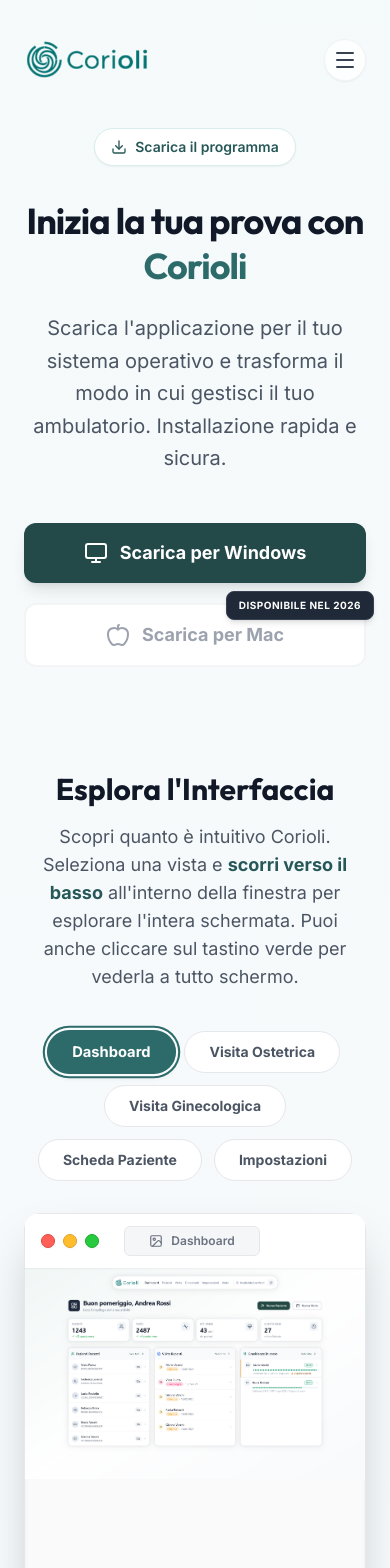
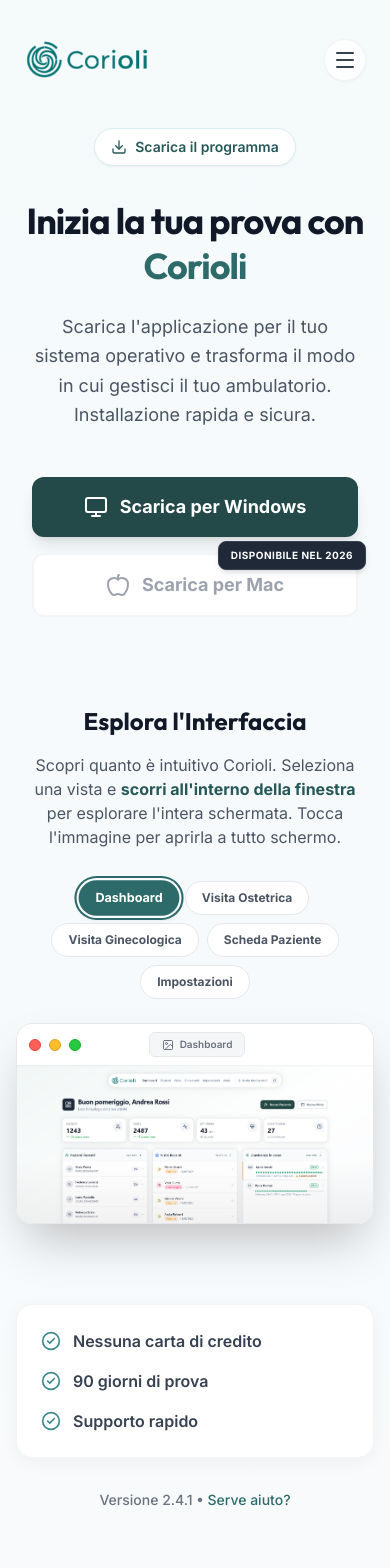
Before and after one commit to SpaceDesignItalia/Corioli-Website, a Next.js app: page /download in a window 390 px wide. Shown: the top 1568 px of the page. Built offline with nearby package versions, Linux system fonts and the light colour scheme.

Commit message:
fix mobile

```diff
--- a/src/app/download/page.tsx
+++ b/src/app/download/page.tsx
@@ -47,21 +47,21 @@
 
   return (
     <div className="pt-32 pb-24 bg-gradient-to-b from-brand-50/40 to-background min-h-screen flex flex-col items-center">
-      <div className="w-full max-w-[1400px] mx-auto px-6 md:px-12 flex flex-col items-center text-center">
+      <div className="w-full max-w-[1400px] mx-auto px-4 sm:px-6 md:px-12 flex flex-col items-center text-center">
 
         <div className="inline-flex items-center gap-2 px-4 py-2 rounded-full bg-white border border-brand-100 text-brand-700 text-sm font-semibold mb-8 shadow-sm">
           <Download size={16} /> Scarica il programma
         </div>
 
-        <h1 className="font-heading text-4xl md:text-5xl lg:text-6xl font-bold text-gray-900 mb-6 tracking-tight leading-tight">
+        <h1 className="font-heading text-4xl md:text-5xl lg:text-6xl font-bold text-gray-900 mb-6 tracking-tight leading-tight px-2">
           Inizia la tua prova con <span className="text-brand-600">Corioli</span>
         </h1>
 
-        <p className="text-xl text-gray-600 mb-12 leading-relaxed max-w-2xl">
+        <p className="text-lg sm:text-xl text-gray-600 mb-12 leading-relaxed max-w-2xl px-4">
           Scarica l'applicazione per il tuo sistema operativo e trasforma il modo in cui gestisci il tuo ambulatorio. Installazione rapida e sicura.
         </p>
 
-        <div className="flex flex-col sm:flex-row gap-5 mb-16 w-full max-w-2xl justify-center z-20">
+        <div className="flex flex-col sm:flex-row gap-4 sm:gap-5 mb-16 w-full max-w-2xl justify-center z-20 px-4">
           <button
             onClick={() => handleDownload('windows')}
             className="flex-1 bg-brand-800 text-white px-6 py-4 rounded-xl font-bold hover:bg-brand-950 transition-all shadow-lg hover:shadow-xl hover:-translate-y-1 flex items-center justify-center gap-3 group text-lg"
@@ -85,22 +85,22 @@
         </div>
 
         {/* INTERACTIVE GALLERY */}
-        <div className="w-full mt-10 relative">
+        <div className="w-full mt-6 sm:mt-10 relative">
 
-          <div className="text-center mb-10">
-            <h2 className="font-heading text-3xl font-bold text-gray-900 mb-4">Esplora l'Interfaccia</h2>
-            <p className="text-lg text-gray-600 max-w-2xl mx-auto">
-              Scopri quanto è intuitivo Corioli. Seleziona una vista e <strong className="text-brand-700">scorri verso il basso</strong> all'interno della finestra per esplorare l'intera schermata. Puoi anche cliccare sul tastino verde per vederla a tutto schermo.
+          <div className="text-center mb-8 sm:mb-10 px-4">
+            <h2 className="font-heading text-2xl sm:text-3xl font-bold text-gray-900 mb-4">Esplora l'Interfaccia</h2>
+            <p className="text-base sm:text-lg text-gray-600 max-w-2xl mx-auto">
+              Scopri quanto è intuitivo Corioli. Seleziona una vista e <strong className="text-brand-700">scorri all'interno della finestra</strong> per esplorare l'intera schermata. <span className="hidden sm:inline">Puoi anche cliccare sulla schermata per vederla a tutto schermo.</span><span className="sm:hidden">Tocca l'immagine per aprirla a tutto schermo.</span>
             </p>
           </div>
 
           {/* TABS */}
-          <div className="flex flex-wrap justify-center gap-3 mb-8 relative z-10">
+          <div className="flex flex-wrap justify-center gap-2 sm:gap-3 mb-6 sm:mb-8 relative z-10 px-2">
             {screenshots.map((screen) => (
               <button
                 key={screen.id}
                 onClick={() => setActiveTab(screen.id)}
-                className={`px-6 py-2.5 rounded-full text-sm font-bold transition-all duration-300 ${
+                className={`px-4 sm:px-6 py-2 sm:py-2.5 rounded-full text-xs sm:text-sm font-bold transition-all duration-300 ${
                   activeTab === screen.id
                   ? 'bg-brand-600 text-white shadow-md scale-105 ring-2 ring-brand-600 ring-offset-2 ring-offset-background'
                   : 'bg-white text-gray-600 hover:bg-brand-50 border border-gray-200 hover:border-brand-200 hover:text-brand-700'
@@ -112,9 +112,9 @@
           </div>
 
           {/* MOCKUP WINDOW CONTAINER (With Placeholder to prevent layout shift) */}
-          <div className="relative mx-auto w-full max-w-[1200px] group mt-4 h-[650px] md:h-[800px] lg:h-[850px]">
+          <div className="relative mx-auto w-full max-w-[1200px] group mt-4 aspect-video sm:aspect-auto sm:h-[600px] md:h-[750px] lg:h-[850px] px-2 sm:px-0">
 
-            {/* Scroll Indicator (shows on hover) - Nascosto in fullscreen */}
+            {/* Scroll Indicator (shows on hover) - Nascosto in fullscreen e su mobile */}
             {!isFullscreen && (
               <div className="absolute -right-16 top-1/2 -translate-y-1/2 hidden xl:flex flex-col items-center gap-2 text-gray-400 opacity-0 group-hover:opacity-100 transition-opacity duration-500">
                 <span className="text-xs font-bold tracking-widest uppercase rotate-90 mb-8 text-brand-500">Scorri</span>
@@ -125,10 +125,10 @@
             )}
 
             {/* Animation Wrapper */}
-            <div className={`transition-all duration-700 ease-[cubic-bezier(0.16,1,0.3,1)] ${
+            <div className={`transition-all duration-700 ease-[cubic-bezier(0.16,1,0.3,1)] origin-center ${
               isFullscreen
-              ? "fixed inset-0 z-[100] flex items-center justify-center p-2 sm:p-6 md:p-12"
-              : "absolute inset-0 z-10 flex items-center justify-center"
+              ? "fixed z-[100] flex items-center justify-center p-0 sm:p-6 md:p-12 top-1/2 left-1/2 w-[100dvh] h-[100dvw] -translate-x-1/2 -translate-y-1/2 rotate-90 landscape:top-0 landscape:left-0 landscape:w-full landscape:h-full landscape:translate-x-0 landscape:translate-y-0 landscape:rotate-0 sm:!top-0 sm:!left-0 sm:!w-full sm:!h-full sm:!translate-x-0 sm:!translate-y-0 sm:!rotate-0"
+              : "absolute z-10 flex items-center justify-center top-0 left-0 w-full h-full translate-x-0 translate-y-0 rotate-0"
             }`}>
 
               {/* Overlay background for fullscreen */}
@@ -142,17 +142,19 @@
               {/* Actual Window */}
               <div className={`relative flex flex-col w-full shadow-2xl transition-all duration-700 ease-[cubic-bezier(0.16,1,0.3,1)] overflow-hidden ${
                 isFullscreen
-                ? "max-w-[1600px] h-full max-h-[95vh] rounded-2xl"
+                ? "max-w-[1600px] h-full max-h-[100dvw] landscape:max-h-[100dvh] sm:!max-h-[95dvh] rounded-none sm:rounded-2xl"
                 : "max-w-[1200px] h-full rounded-2xl"
               }`}>
 
                 {/* Header: Traffic lights & Title */}
-                <div className="bg-white/95 backdrop-blur-md border border-gray-200 border-b-0 px-4 py-3 flex items-center gap-2 shadow-sm shrink-0 z-20">
-                  <div className="flex gap-2 group/lights items-center">
+                <div className={`bg-white/95 backdrop-blur-md border border-gray-200 border-b-0 px-3 sm:px-4 py-2 sm:py-3 flex items-center gap-2 shadow-sm shrink-0 z-20 transition-all ${
+                  isFullscreen ? 'rounded-none sm:rounded-t-2xl' : 'rounded-t-2xl'
+                }`}>
+                  <div className="flex gap-2 group/lights items-center shrink-0">
                     {/* Close Button (Red) */}
                     <button
                       onClick={() => setIsFullscreen(false)}
-                      className="w-3.5 h-3.5 rounded-full bg-[#FF5F56] border border-[#E0443E] flex items-center justify-center relative overflow-hidden focus:outline-none transition-all duration-300 hover:brightness-110 hover:scale-[1.2] active:scale-90 shadow-sm"
+                      className="w-3 h-3 sm:w-3.5 sm:h-3.5 rounded-full bg-[#FF5F56] border border-[#E0443E] flex items-center justify-center relative overflow-hidden focus:outline-none transition-all duration-300 hover:brightness-110 hover:scale-[1.2] active:scale-90 shadow-sm"
                       title="Chiudi"
                     >
                       <X size={8} strokeWidth={4} className="text-[#900000] opacity-0 group-hover/lights:opacity-100 transition-opacity" />
@@ -160,7 +162,7 @@
                     {/* Minimize Button (Yellow) */}
                     <button
                       onClick={() => setIsFullscreen(false)}
-                      className="w-3.5 h-3.5 rounded-full bg-[#FFBD2E] border border-[#DEA123] flex items-center justify-center relative overflow-hidden focus:outline-none transition-all duration-300 hover:brightness-110 hover:scale-[1.2] active:scale-90 shadow-sm"
+                      className="w-3 h-3 sm:w-3.5 sm:h-3.5 rounded-full bg-[#FFBD2E] border border-[#DEA123] flex items-center justify-center relative overflow-hidden focus:outline-none transition-all duration-300 hover:brightness-110 hover:scale-[1.2] active:scale-90 shadow-sm"
                       title="Riduci"
                     >
                       <Minus size={8} strokeWidth={5} className="text-[#995700] opacity-0 group-hover/lights:opacity-100 transition-opacity" />
@@ -168,7 +170,7 @@
                     {/* Fullscreen Button (Green) */}
                     <button
                       onClick={() => setIsFullscreen(!isFullscreen)}
-                      className="w-3.5 h-3.5 rounded-full bg-[#27C93F] border border-[#1AAB29] flex items-center justify-center relative overflow-hidden focus:outline-none transition-all duration-300 hover:brightness-110 hover:scale-[1.2] active:scale-90 shadow-sm"
+                      className="w-3 h-3 sm:w-3.5 sm:h-3.5 rounded-full bg-[#27C93F] border border-[#1AAB29] flex items-center justify-center relative overflow-hidden focus:outline-none transition-all duration-300 hover:brightness-110 hover:scale-[1.2] active:scale-90 shadow-sm"
                       title={isFullscreen ? "Esci da schermo intero" : "Schermo intero"}
                     >
                       {isFullscreen ? (
@@ -179,21 +181,23 @@
                     </button>
                   </div>
 
-                  <div className="flex-1 flex justify-center">
-                    <div className="bg-gray-100/80 text-gray-500 text-xs font-semibold px-6 py-1.5 rounded-md border border-gray-200 flex items-center gap-2 transition-colors hover:bg-gray-200 cursor-default">
-                      <ImageIcon size={14} />
-                      {screenshots.find(s => s.id === activeTab)?.label}
+                  <div className="flex-1 flex justify-center overflow-hidden px-2">
+                    <div className="bg-gray-100/80 text-gray-500 text-[10px] sm:text-xs font-semibold px-3 sm:px-6 py-1 sm:py-1.5 rounded-md border border-gray-200 flex items-center gap-1.5 sm:gap-2 transition-colors hover:bg-gray-200 cursor-default truncate max-w-full">
+                      <ImageIcon size={12} className="shrink-0 sm:w-3.5 sm:h-3.5" />
+                      <span className="truncate">{screenshots.find(s => s.id === activeTab)?.label}</span>
                     </div>
                   </div>
-                  <div className="w-16"></div> {/* Spacer for symmetry */}
+                  <div className="w-12 sm:w-16 shrink-0"></div> {/* Spacer for symmetry */}
                 </div>
 
                 {/* Window Content (Scrollable Area) */}
-                <div className="bg-[#FAFAFA] border border-gray-200 border-t-0 overflow-hidden relative shadow-inner flex-1 z-10">
+                <div className={`bg-[#FAFAFA] border border-gray-200 border-t-0 overflow-hidden relative shadow-inner flex-1 z-10 transition-all ${
+                  isFullscreen ? 'rounded-none sm:rounded-b-2xl' : 'rounded-b-2xl'
+                }`}>
                   {screenshots.map((screen) => (
                     <div
                       key={screen.id}
-                      className={`absolute inset-0 overflow-y-auto [&::-webkit-scrollbar]:w-2 [&::-webkit-scrollbar-track]:bg-transparent [&::-webkit-scrollbar-thumb]:bg-gray-300/80 [&::-webkit-scrollbar-thumb]:rounded-full hover:[&::-webkit-scrollbar-thumb]:bg-gray-400 transition-opacity duration-500 ${
+                      className={`absolute inset-0 overflow-auto [&::-webkit-scrollbar]:w-1.5 sm:[&::-webkit-scrollbar]:w-2 [&::-webkit-scrollbar]:h-1.5 sm:[&::-webkit-scrollbar]:h-2 [&::-webkit-scrollbar-track]:bg-transparent [&::-webkit-scrollbar-thumb]:bg-gray-300/80 [&::-webkit-scrollbar-thumb]:rounded-full hover:[&::-webkit-scrollbar-thumb]:bg-gray-400 transition-opacity duration-500 ${
                         activeTab === screen.id
                         ? 'opacity-100 z-10'
                         : 'opacity-0 z-0 pointer-events-none'
@@ -202,7 +206,12 @@
                       <img
                         src={screen.image}
                         alt={screen.label}
-                        className="w-full h-auto object-top"
+                        onClick={() => !isFullscreen && setIsFullscreen(true)}
+                        className={`h-auto object-top transition-all duration-500 ${
+                          isFullscreen
+                          ? "w-full cursor-default"
+                          : "w-full cursor-zoom-in"
+                        }`}
                         loading={activeTab === screen.id ? "eager" : "lazy"}
                       />
                     </div>
@@ -216,19 +225,19 @@
           </div>
         </div>
 
-        <div className="mt-24 bg-white border border-gray-100 shadow-soft rounded-2xl p-6 md:p-8 w-full max-w-3xl">
-          <ul className="flex flex-col sm:flex-row items-center justify-center gap-4 sm:gap-8 text-gray-700 w-full">
-            <li className="flex items-center gap-2">
+        <div className="mt-20 sm:mt-24 bg-white border border-gray-100 shadow-soft rounded-2xl p-6 md:p-8 w-full max-w-3xl">
+          <ul className="flex flex-col sm:flex-row items-start sm:items-center justify-center gap-4 sm:gap-8 text-gray-700 w-full">
+            <li className="flex items-center gap-3">
               <CheckCircle2 size={20} className="text-brand-500 shrink-0" />
-              <span className="font-semibold text-lg">Nessuna carta di credito</span>
+              <span className="font-semibold text-base sm:text-lg">Nessuna carta di credito</span>
             </li>
-            <li className="flex items-center gap-2">
+            <li className="flex items-center gap-3">
               <CheckCircle2 size={20} className="text-brand-500 shrink-0" />
-              <span className="font-semibold text-lg">90 giorni di prova</span>
+              <span className="font-semibold text-base sm:text-lg">90 giorni di prova</span>
             </li>
-            <li className="flex items-center gap-2">
+            <li className="flex items-center gap-3">
               <CheckCircle2 size={20} className="text-brand-500 shrink-0" />
-              <span className="font-semibold text-lg">Supporto rapido</span>
+              <span className="font-semibold text-base sm:text-lg">Supporto rapido</span>
             </li>
           </ul>
         </div>
```
